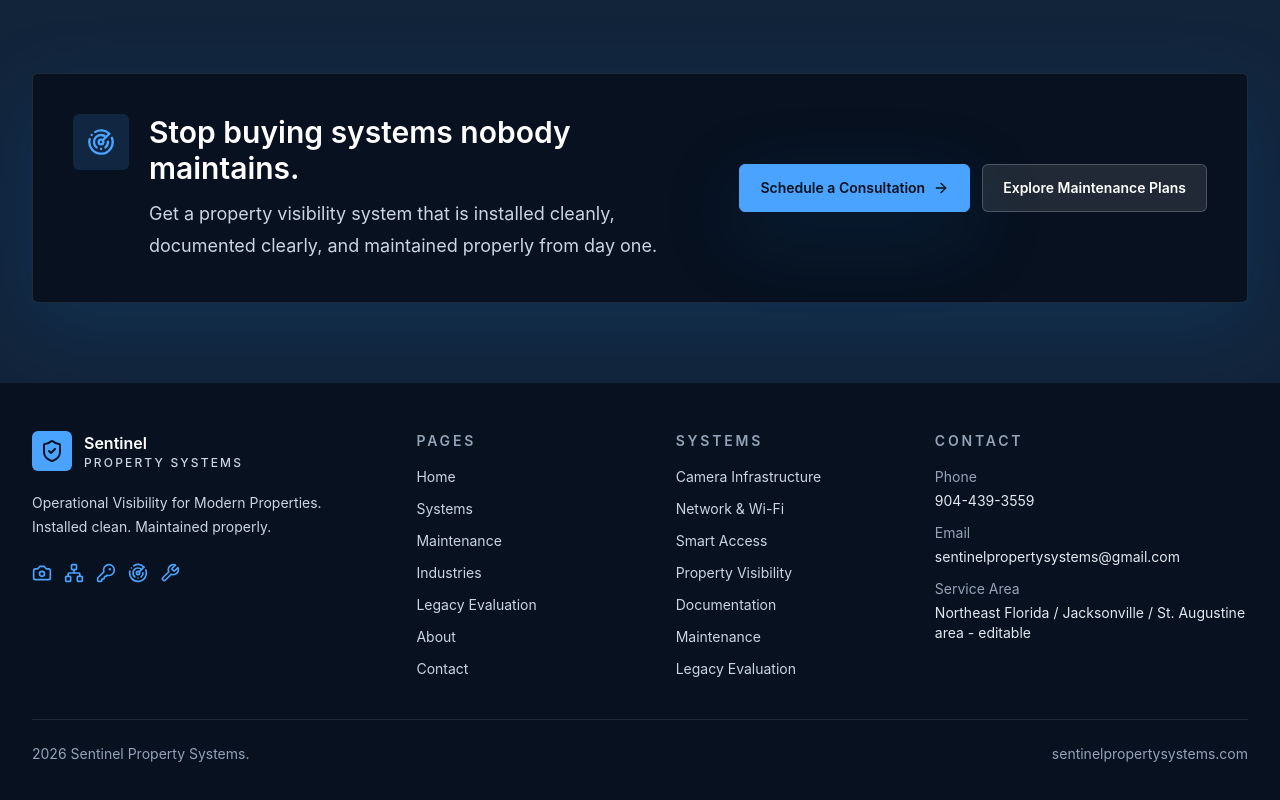
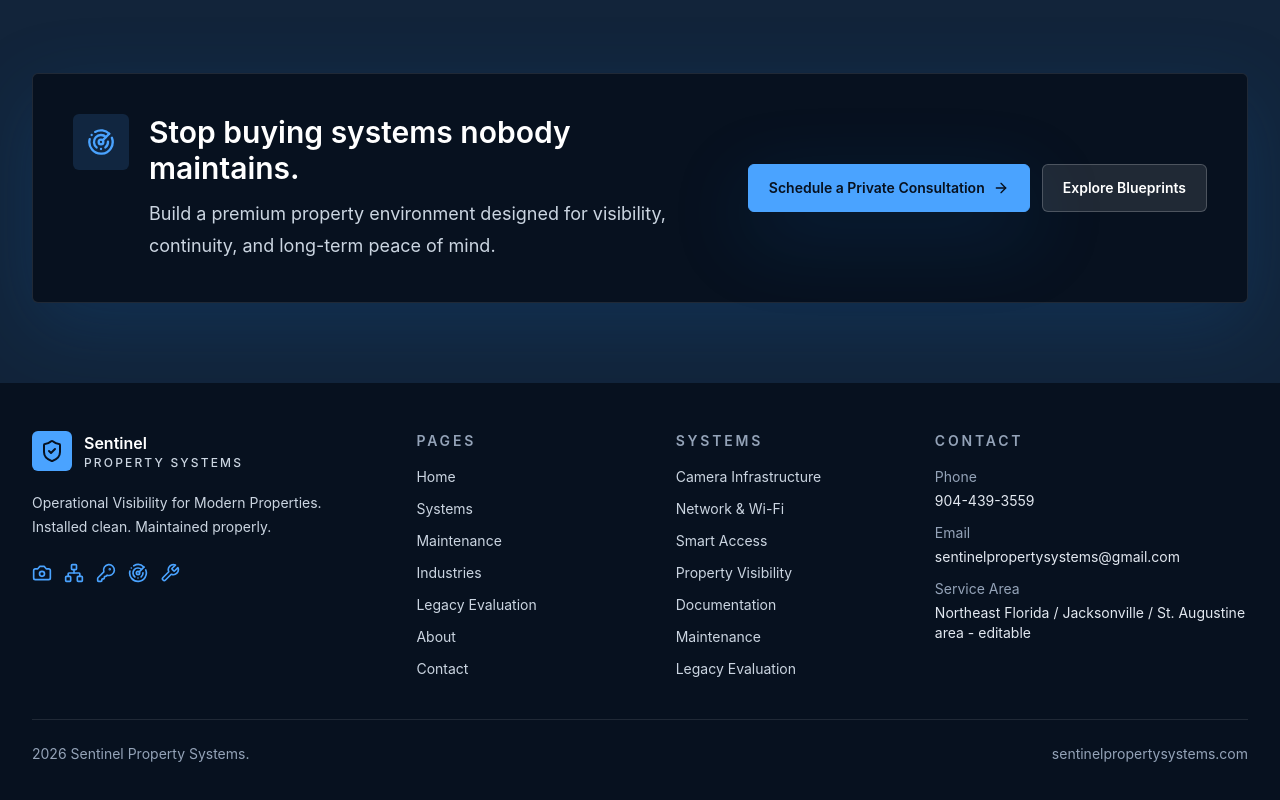
Before and after one commit to Lancesic/sentinel-property-systems, a Next.js app: page / in a window 1280 px wide. Shown: the part 7404-8204 px from the top of the page. Built offline with nearby package versions, Linux system fonts and the light colour scheme.

Commit message:
Update shared components CTA for Visible Peace of Mind

```diff
--- a/components/site.tsx
+++ b/components/site.tsx
@@ -19,10 +19,10 @@ export function PlanCard({ name, audience, features, cta, featured = false }: {
   return <article className={`flex h-full flex-col rounded-md border p-6 ${featured ? "border-signal bg-ink text-white shadow-glow" : "border-slate-200 bg-white text-ink shadow-sm"}`}>{featured ? <p className="mb-4 inline-flex w-fit rounded-md bg-signal px-3 py-1 text-xs font-semibold uppercase tracking-[0.16em] text-ink">Core Plan</p> : null}<h3 className="font-display text-2xl font-semibold tracking-normal">{name}</h3><p className={`mt-3 text-sm leading-6 ${featured ? "text-slate-300" : "text-slate-600"}`}>{audience}</p><ul className="mt-6 grid gap-3">{features.map((feature) => <li key={feature} className="flex gap-3 text-sm leading-6"><CheckCircle2 className={`mt-0.5 h-5 w-5 flex-none ${featured ? "text-signal" : "text-steel"}`} /><span className={featured ? "text-slate-200" : "text-slate-700"}>{feature}</span></li>)}</ul><div className="mt-auto pt-7"><ButtonLink href="/contact" variant={featured ? "primary" : "ghost"} className="w-full">{cta}</ButtonLink></div></article>;
 }
 
-export function PageHero({ eyebrow, title, copy, cta = "Schedule a Property Systems Consultation" }: { eyebrow: string; title: string; copy: string; cta?: string }) {
+export function PageHero({ eyebrow, title, copy, cta = "Schedule a Private Consultation" }: { eyebrow: string; title: string; copy: string; cta?: string }) {
   return <section className="section-pad bg-ink text-white"><div className="container-tight max-w-4xl pt-10"><p className="text-sm font-semibold uppercase tracking-[0.24em] text-signal">{eyebrow}</p><h1 className="mt-5 font-display text-4xl font-semibold tracking-normal sm:text-5xl lg:text-6xl">{title}</h1><p className="mt-6 max-w-3xl text-lg leading-8 text-slate-300">{copy}</p><div className="mt-8"><ButtonLink href="/contact" variant="primary">{cta} <ArrowRight aria-hidden="true" className="h-4 w-4" /></ButtonLink></div></div></section>;
 }
 
 export function CtaSection() {
-  return <section className="section-pad bg-steel text-white"><div className="container-tight"><div className="grid items-center gap-8 rounded-md border border-white/10 bg-ink p-8 shadow-glow lg:grid-cols-[1fr_auto] lg:p-10"><div className="flex gap-5"><div className="hidden h-14 w-14 flex-none place-items-center rounded-md bg-signal/15 text-signal sm:grid"><Radar className="h-7 w-7" /></div><div><h2 className="font-display text-3xl font-semibold tracking-normal">Stop buying systems nobody maintains.</h2><p className="mt-3 max-w-3xl text-lg leading-8 text-slate-300">Get a property visibility system that is installed cleanly, documented clearly, and maintained properly from day one.</p></div></div><div className="flex flex-col gap-3 sm:flex-row lg:flex-col xl:flex-row"><ButtonLink href="/contact" variant="primary">Schedule a Consultation <ArrowRight className="h-4 w-4" /></ButtonLink><ButtonLink href="/maintenance-plans" variant="secondary">Explore Maintenance Plans</ButtonLink></div></div></div></section>;
+  return <section className="section-pad bg-steel text-white"><div className="container-tight"><div className="grid items-center gap-8 rounded-md border border-white/10 bg-ink p-8 shadow-glow lg:grid-cols-[1fr_auto] lg:p-10"><div className="flex gap-5"><div className="hidden h-14 w-14 flex-none place-items-center rounded-md bg-signal/15 text-signal sm:grid"><Radar className="h-7 w-7" /></div><div><h2 className="font-display text-3xl font-semibold tracking-normal">Stop buying systems nobody maintains.</h2><p className="mt-3 max-w-3xl text-lg leading-8 text-slate-300">Build a premium property environment designed for visibility, continuity, and long-term peace of mind.</p></div></div><div className="flex flex-col gap-3 sm:flex-row lg:flex-col xl:flex-row"><ButtonLink href="/contact" variant="primary">Schedule a Private Consultation <ArrowRight className="h-4 w-4" /></ButtonLink><ButtonLink href="/blueprints" variant="secondary">Explore Blueprints</ButtonLink></div></div></div></section>;
 }
```
